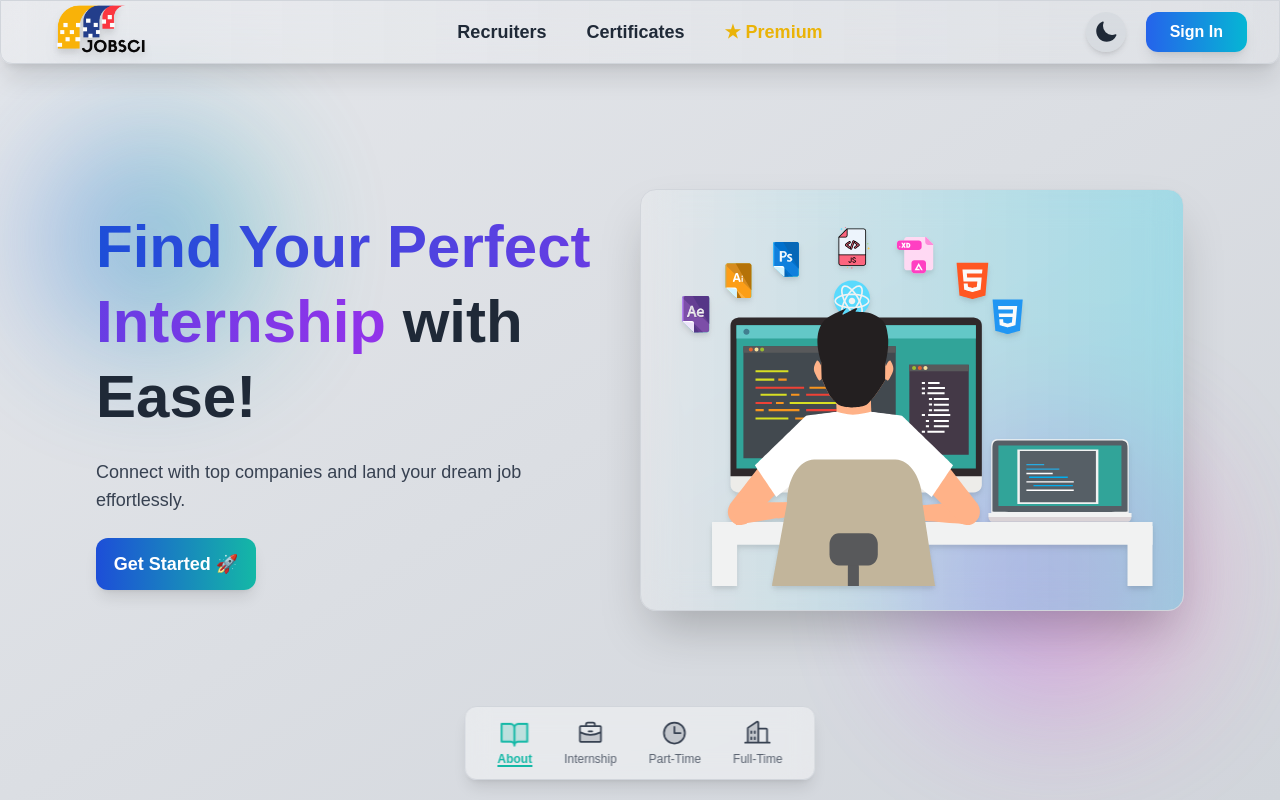
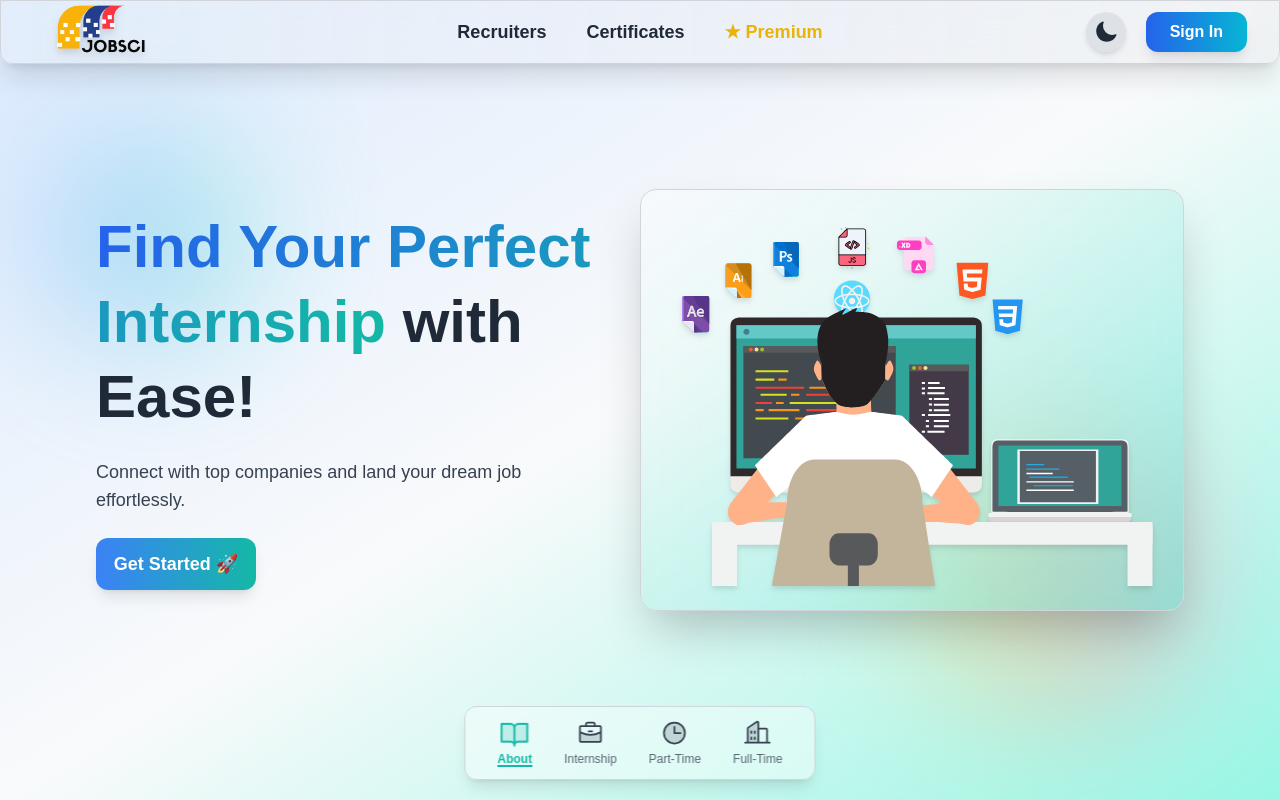
Before and after one commit to Anexus5919/jobsci-frontend, a Next.js app: page / in a window 1280 px wide. Built offline with nearby package versions, Linux system fonts and the light colour scheme.

Commit message:
Updated Hero section

```diff
--- a/app/components/Hero.tsx
+++ b/app/components/Hero.tsx
@@ -8,12 +8,14 @@ import animationData from "@/public/animations/your-animation.json"; // Ensure t
 const Lottie = dynamic(() => import("lottie-react"), { ssr: false });
 
 const Hero = () => (
-  <main className="relative flex-1 flex flex-col justify-center px-24 bg-gradient-to-br from-gray-200 to-gray-300 dark:from-gray-900 dark:to-gray-950 text-gray-900 dark:text-gray-100 overflow-hidden">
+  <main className="relative flex-1 flex flex-col justify-center px-24
+    bg-gradient-to-br  from-blue-100 via-gray-50 to-teal-200 dark:from-gray-900 dark:via-gray-800 dark:to-teal-900
+    text-gray-900 dark:text-gray-100 overflow-hidden">
 
     {/* Animated Background Particles */}
     <div className="absolute inset-0 overflow-hidden">
-      <div className="absolute top-32 left-10 w-56 h-56 bg-gradient-to-r from-blue-600 to-teal-500 opacity-30 rounded-full filter blur-3xl dark:opacity-15 animate-pulse"></div>
-      <div className="absolute bottom-20 right-20 w-72 h-72 bg-gradient-to-r from-purple-500 to-pink-400 opacity-25 rounded-full filter blur-3xl dark:opacity-10 animate-pulse"></div>
+      <div className="absolute top-32 left-10 w-56 h-56 bg-gradient-to-r from-blue-400 to-teal-300 opacity-30 rounded-full filter blur-3xl dark:opacity-15 animate-pulse"></div>
+      <div className="absolute bottom-20 right-20 w-72 h-72 bg-gradient-to-r from-yellow-300 to-pink-400 opacity-25 rounded-full filter blur-3xl dark:opacity-10 animate-pulse"></div>
     </div>
 
     <div className="relative z-10 flex items-center justify-between">
@@ -25,7 +27,7 @@ const Hero = () => (
         transition={{ duration: 0.6 }}
       >
         <h1 className="text-6xl font-extrabold leading-tight text-gray-800 dark:text-gray-100">
-          <span className="bg-clip-text text-transparent bg-gradient-to-r from-blue-700 to-purple-600 dark:from-cyan-400 dark:to-indigo-500">
+          <span className="bg-clip-text text-transparent bg-gradient-to-r from-blue-600 to-teal-500">
             Find Your Perfect Internship
           </span>{" "}
           with Ease!
@@ -35,9 +37,8 @@ const Hero = () => (
         </p>
         <Link
           href="/register"
-          className="bg-gradient-to-r from-blue-700 to-teal-500 text-white w-40 py-3 rounded-xl font-semibold text-lg shadow-lg
-          hover:scale-110 hover:shadow-2xl transition-all duration-300 flex justify-center items-center
-          dark:from-purple-600 dark:to-pink-500 dark:hover:from-purple-700 dark:hover:to-pink-600"
+          className="bg-gradient-to-r from-blue-500 to-teal-500 text-white w-40 py-3 rounded-xl font-semibold text-lg shadow-lg
+          hover:scale-110 hover:shadow-2xl transition-all duration-300 flex justify-center items-center"
         >
           Get Started 🚀
         </Link>
@@ -50,7 +51,7 @@ const Hero = () => (
         animate={{ opacity: 1, x: 0 }}
         transition={{ duration: 0.6 }}
       >
-        <div className="p-6 bg-gradient-to-r from-white/20 to-cyan-400/30 backdrop-blur-lg border border-gray-300 dark:border-gray-700 rounded-2xl shadow-2xl">
+        <div className="p-6 bg-gradient-to-br from-white/40 to-teal-400/30 backdrop-blur-xl border border-gray-300 dark:border-gray-700 rounded-2xl shadow-2xl">
           <Lottie animationData={animationData} loop={true} className="w-full max-w-[500px] h-auto drop-shadow-md" />
         </div>
       </motion.div>
```
